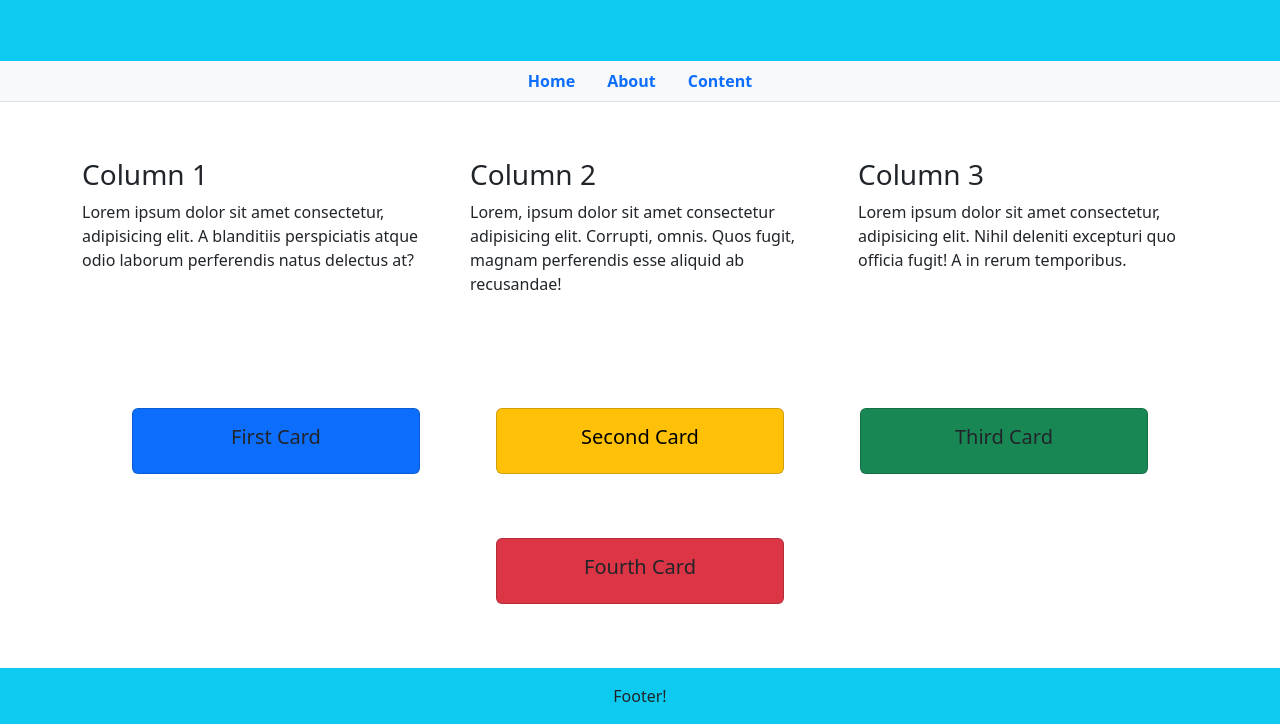
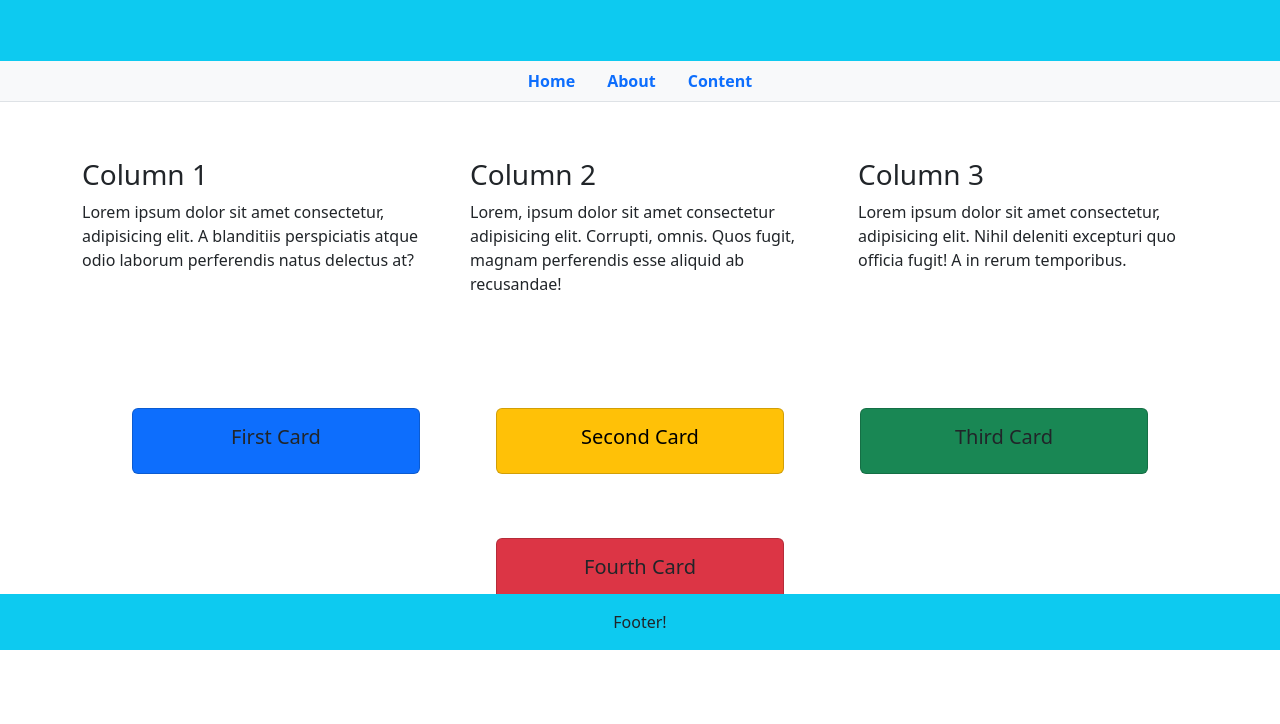
Before and after one commit to FbW-22-E04/uib-framework-bootstrap-Rami24t, a plain HTML site: page index.html in a window 1280 px wide. Shown: the part 150-874 px from the top of the page. After the commit the page ends 818 px from the top, so only its background shows below. Drawn offline with nearby package versions, Linux system fonts and the light colour scheme.

Commit message:
solve final

```diff
--- a/index.html
+++ b/index.html
@@ -86,7 +86,9 @@
         </div>
       </section>
     </main>
-    <footer class="container-fluid text-center bg-info p-3">Footer!</footer>
+    <footer class="container-fluid text-center bg-info p-3 fixed-bottom">
+      Footer!
+    </footer>
     <!-- JavaScript Bundle with Popper -->
     <!-- <script
       src="https://cdn.jsdelivr.net/npm/bootstrap@5.2.0-beta1/dist/js/bootstrap.bundle.min.js"
```
